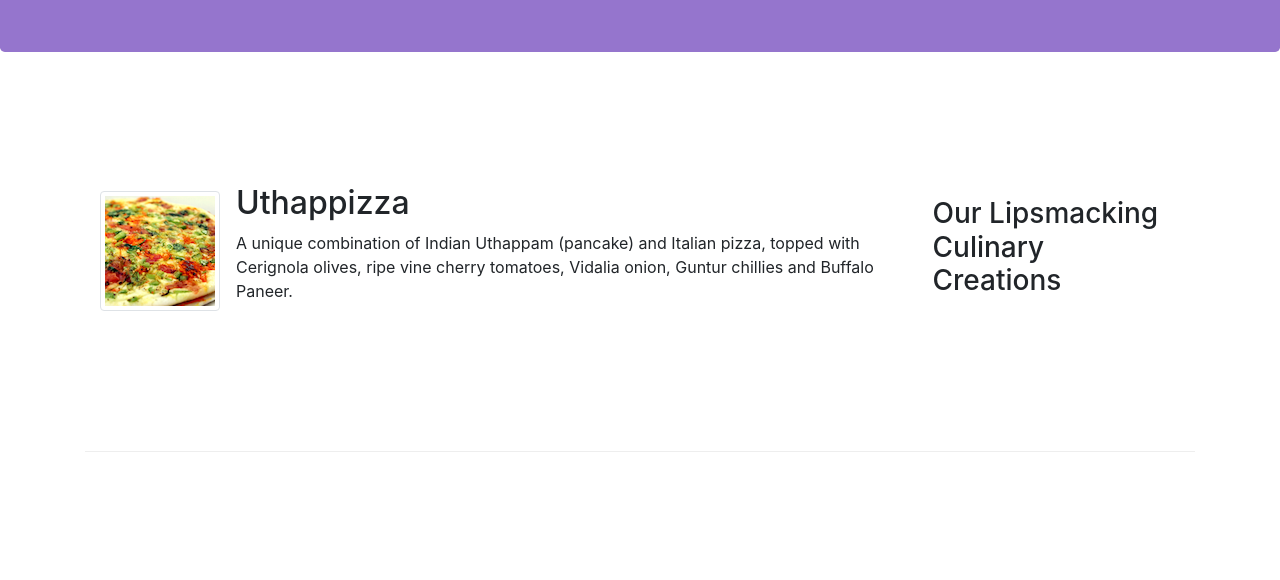
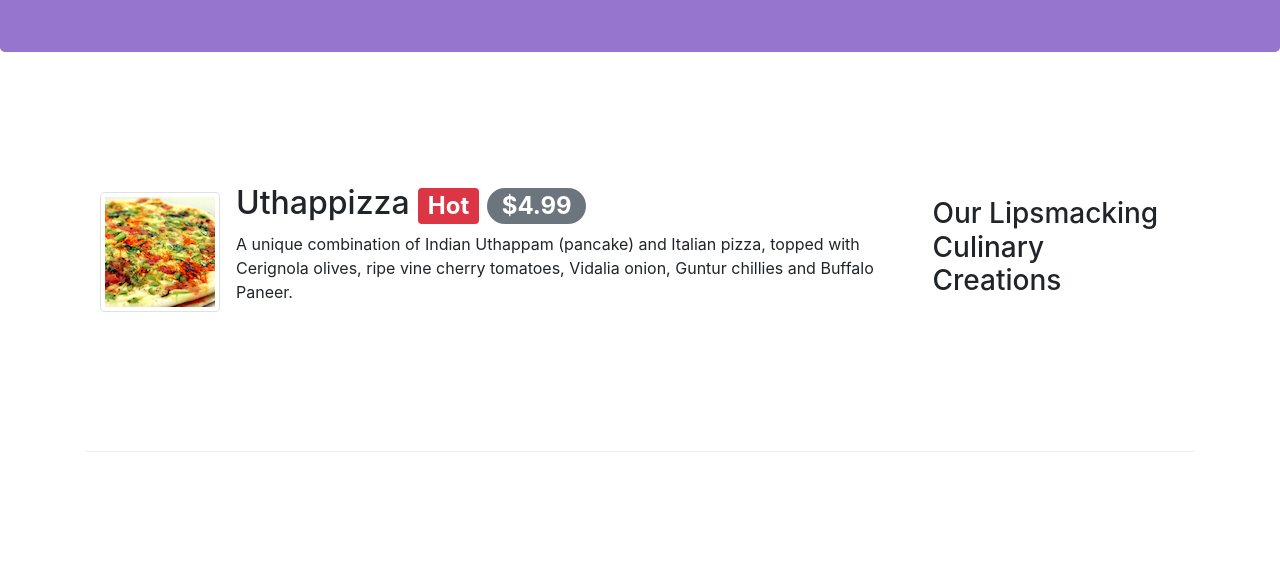
Before and after one commit to debashisn94/conFusion, a website: page index.html in a window 1280 px wide. Shown: the part 220-800 px from the top of the page. Drawn offline with nearby package versions, Linux system fonts and the light colour scheme.

Commit message:
alerting users

```diff
--- a/index.html
+++ b/index.html
@@ -55,7 +55,11 @@
                 <div class="media">
                     <img class="d-flex mr-3 img-thumbnail align-self-center" src="img/uthappizza.png" alt="uthappizza">
                     <div class="media-body">
-                        <h2 class="mt-0">Uthappizza</h2>
+                        <h2 class="mt-0">
+                            Uthappizza
+                            <span class="badge badge-danger">Hot</span>
+                            <span class="badge badge-pill badge-secondary">$4.99</span>
+                        </h2>
                     <p>A unique combination of Indian Uthappam (pancake) and Italian pizza, topped with Cerignola olives, ripe vine cherry tomatoes, Vidalia onion, Guntur chillies and Buffalo Paneer.</p>
                     </div>
                 </div>
```
